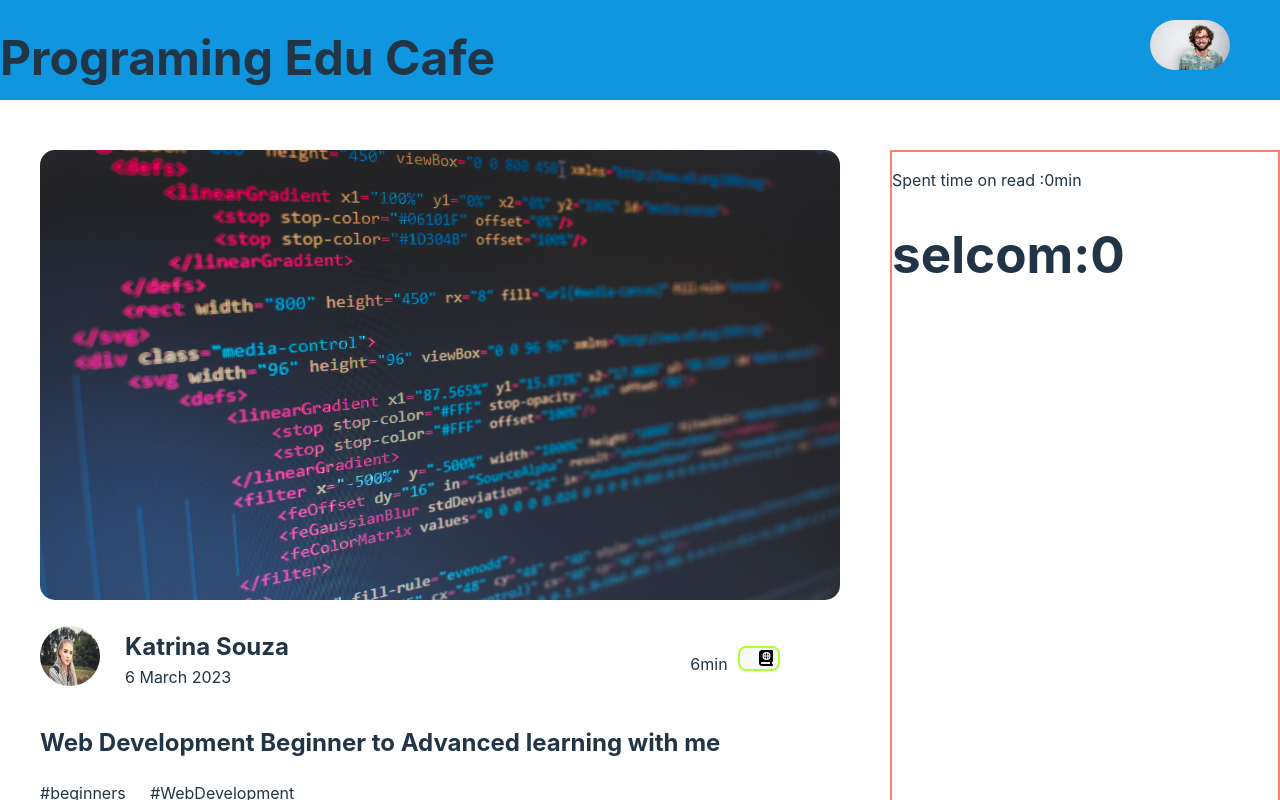
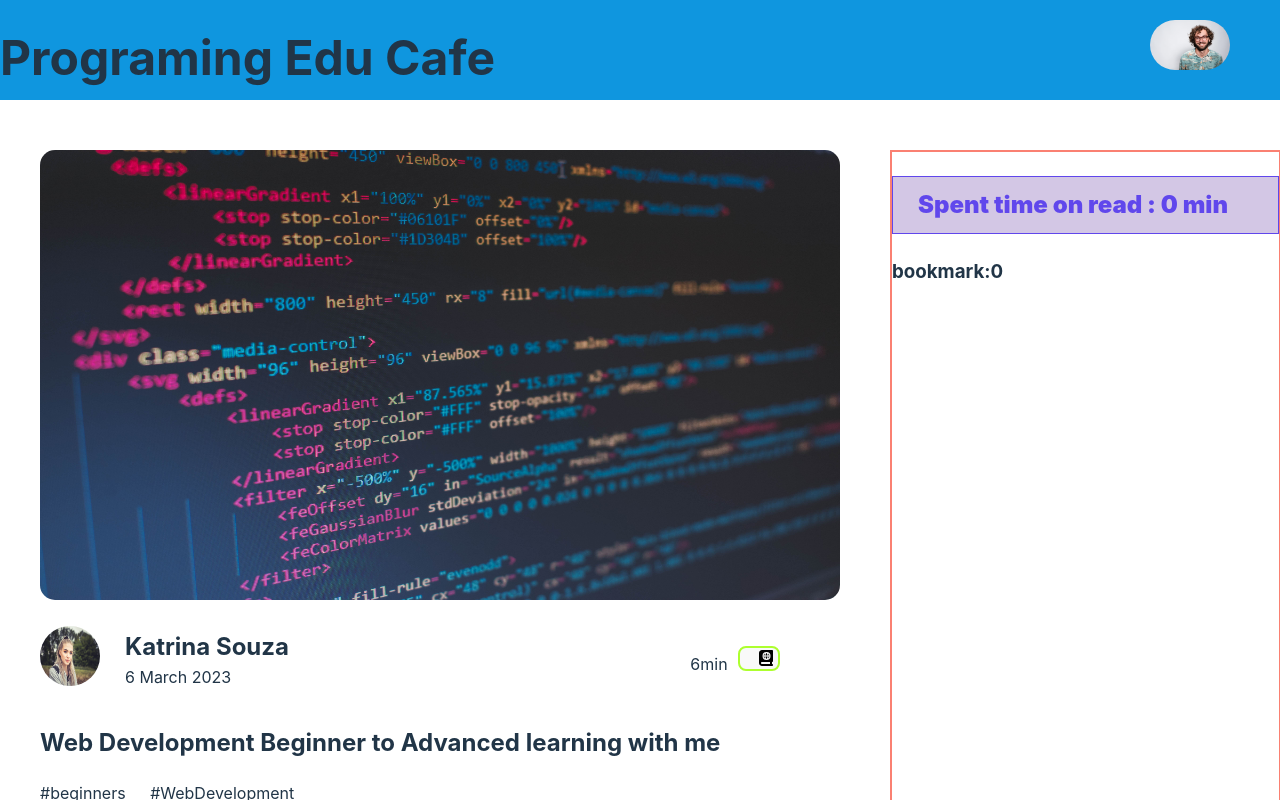
Before and after one commit to PritrirajPartho/programing-edu-cafe, a React (Vite) app: page / in a window 1280 px wide. Shown: the top 800 px of the page. Built offline with nearby package versions, Linux system fonts and the light colour scheme.

Commit message:
cart-modify-start

```diff
--- a/src/components/Blogs/Blogs.jsx
+++ b/src/components/Blogs/Blogs.jsx
@@ -6,6 +6,7 @@ import './Blogs.css';
 const Blogs = (props) => {
     const{id, author, cover_img, person_img, blog_title, publish_date, read_time , hashtag} = props.blog;
     const handleMarkAsRead = props.handleMarkAsRead;
+    const handleBookmark = props.handleBookmark;
     return (
         <div className='Blog'>
             <section className='cover'>
@@ -23,7 +24,7 @@ const Blogs = (props) => {
                 </div>
                 <div className='read-button'>
                     <p>{read_time}min</p>
-                    <button>
+                    <button onClick={() =>handleBookmark(props.blog)}>
                        <FontAwesomeIcon icon={faBookAtlas} />
                     </button>
                 </div>
--- a/src/components/Bookmark/Bookmark.jsx
+++ b/src/components/Bookmark/Bookmark.jsx
@@ -0,0 +1,13 @@
+import React from 'react';
+import './Bookmark.css';
+
+const Bookmark = ({bookmarks}) => {
+    console.log(bookmarks);
+    return (
+        <div>
+            <h3>bookmark:{bookmarks.length}</h3>
+        </div>
+    );
+};
+
+export default Bookmark;
--- a/src/components/Cafe/Cafe.jsx
+++ b/src/components/Cafe/Cafe.jsx
@@ -6,6 +6,8 @@ import Cart from '../Cart/Cart';
 const Cafe = () => {
     const[blogs,setBlogs ] = useState([]);
     const[cart, setCart] = useState([]);
+    const[bookmarks, setBookmarks] = useState([]);
+
     useEffect(()=>{
         fetch('../../../public/fakedata.json')
         .then(res => res.json())
@@ -16,6 +18,11 @@ const Cafe = () => {
    const newCart = [...cart, blog];
    setCart(newCart);
 }
+ // bookmark work function or .....
+const handleBookmark = (item) =>{
+    const newBookmarks = [...bookmarks, item];
+    setBookmarks(newBookmarks)
+}
 // return part start here..........
     return (
         <div className='cafe-container'>
@@ -24,11 +31,15 @@ const Cafe = () => {
                     blogs.map(blog => <Blogs key={blog.id}
                       blog={blog}
                       handleMarkAsRead={handleMarkAsRead}
+                      handleBookmark={handleBookmark}
                     ></Blogs>)
                 }
             </div>
             <div className='cart-container'>
-                 <Cart cart={cart}></Cart>
+                 <Cart
+                  cart={cart}
+                  bookmarks={bookmarks}
+                 ></Cart>
             </div>
         </div>
     );
--- a/src/components/Cart/Cart.css
+++ b/src/components/Cart/Cart.css
@@ -0,0 +1,9 @@
+.spent-time p{
+    width: 350px;
+    border: 1px solid #6047EC;
+    color: #6047EC;
+    background-color:#d3c7e5;
+    font-size: x-large;
+    font-weight: 900;
+    padding: 10px 10px 10px 25px;
+}
--- a/src/components/Cart/Cart.jsx
+++ b/src/components/Cart/Cart.jsx
@@ -1,18 +1,19 @@
-import React from 'react';
+import Bookmark from "../Bookmark/Bookmark";
+import './Cart.css';
 
-const Cart = ({cart}) => {
+const Cart = ({cart, bookmarks}) => {
+    // spent time on read show....
     let totalMinCount = 0;
     for(const blog of cart){
        totalMinCount = totalMinCount + blog.read_time;
     }
     return (
         <div>
-             <div>
-                <p>Spent time on read :{totalMinCount}min</p>
-                <h1>selcom:{cart.length}</h1>
+             <div className="spent-time">
+                <p>Spent time on read : {totalMinCount}  min</p>
              </div>
              <div>
-
+                 <Bookmark bookmarks={bookmarks}></Bookmark>
              </div>
         </div>
     );
```
